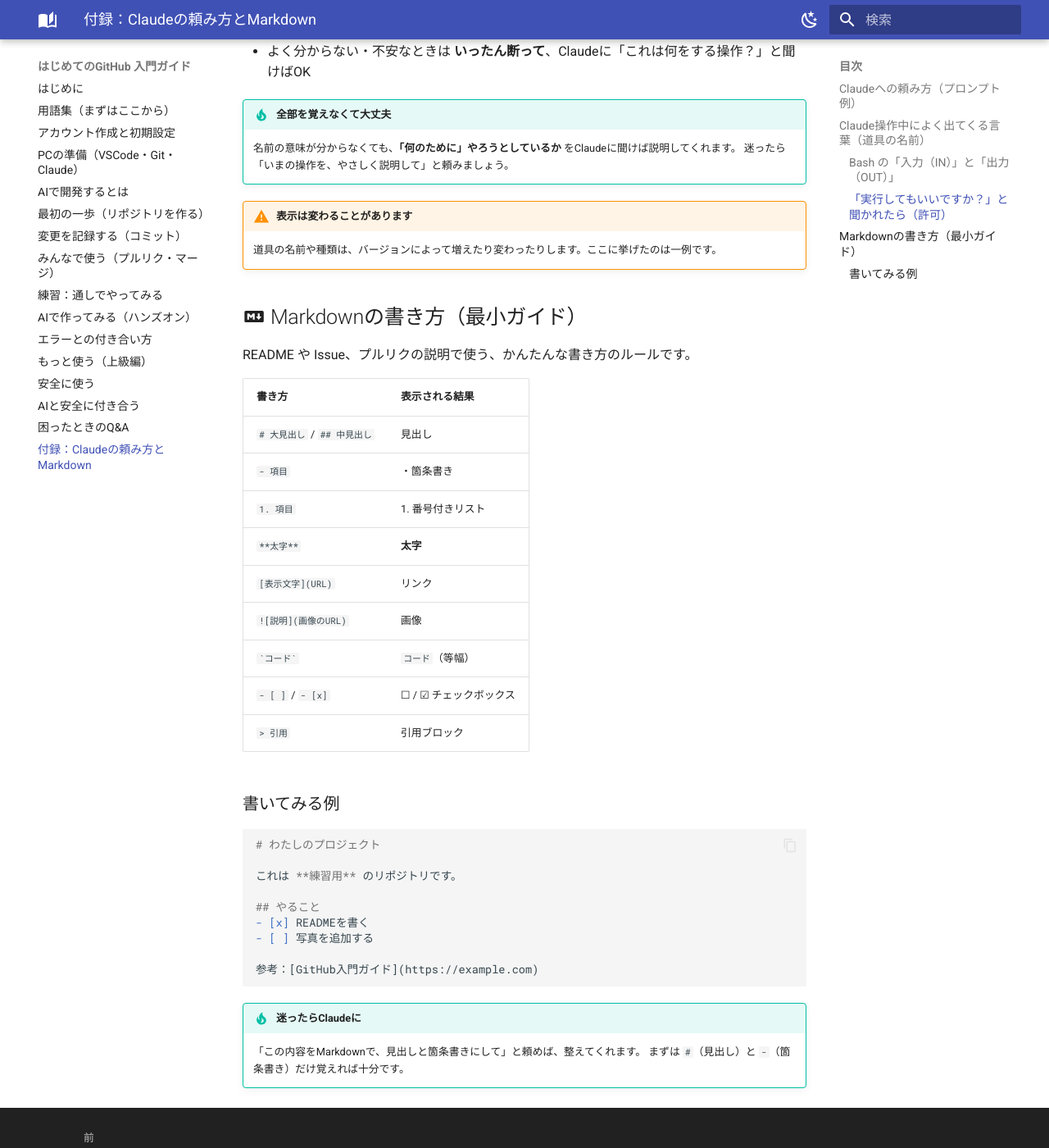
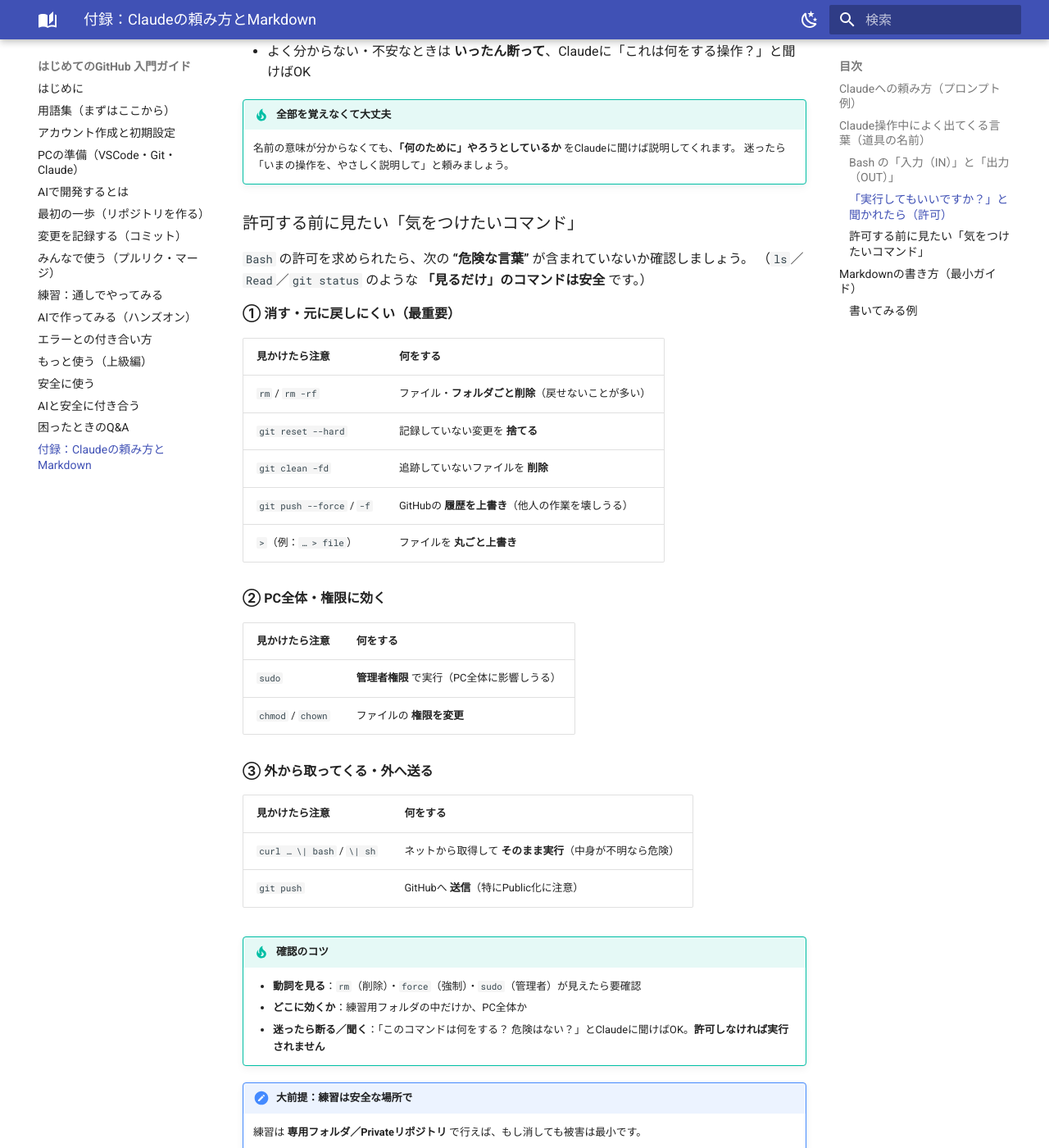
Before and after one commit to sup-kajiwara/github-guide, an MkDocs documentation site: the page built from docs/appendix.md, in a window 1280 px wide and 1400 px high, scrolled down 2710 px. Shown: the whole window at 82% size. Built offline with MkDocs 1.6.1 and Material for MkDocs 9.7.7, drawn with Linux system fonts in a browser that asks for light colours.

Commit message:
付録: 「気をつけたいBashコマンド」を許可セクションに追加
削除/上書き・権限(sudo)・外部送信のコマンドを分類し、確認のコツと安全な場所での練習を明記

Co-Authored-By: Claude Opus 4.8 (1M context) <noreply@anthropic.com>

```diff
--- a/docs/appendix.md
+++ b/docs/appendix.md
@@ -76,6 +76,43 @@ Claudeは、ファイルを変えたりコマンドを実行する前に、**「
     名前の意味が分からなくても、**「何のために」やろうとしているか** をClaudeに聞けば説明してくれます。
     迷ったら「いまの操作を、やさしく説明して」と頼みましょう。
 
+### 許可する前に見たい「気をつけたいコマンド」
+
+`Bash` の許可を求められたら、次の **“危険な言葉”** が含まれていないか確認しましょう。
+（`ls`／`Read`／`git status` のような **「見るだけ」のコマンドは安全** です。）
+
+**① 消す・元に戻しにくい（最重要）**
+
+| 見かけたら注意 | 何をする |
+|---|---|
+| `rm` / `rm -rf` | ファイル・**フォルダごと削除**（戻せないことが多い） |
+| `git reset --hard` | 記録していない変更を **捨てる** |
+| `git clean -fd` | 追跡していないファイルを **削除** |
+| `git push --force` / `-f` | GitHubの **履歴を上書き**（他人の作業を壊しうる） |
+| `>`（例：`… > file`） | ファイルを **丸ごと上書き** |
+
+**② PC全体・権限に効く**
+
+| 見かけたら注意 | 何をする |
+|---|---|
+| `sudo` | **管理者権限** で実行（PC全体に影響しうる） |
+| `chmod` / `chown` | ファイルの **権限を変更** |
+
+**③ 外から取ってくる・外へ送る**
+
+| 見かけたら注意 | 何をする |
+|---|---|
+| `curl … \| bash` / `\| sh` | ネットから取得して **そのまま実行**（中身が不明なら危険） |
+| `git push` | GitHubへ **送信**（特にPublic化に注意） |
+
+!!! tip "確認のコツ"
+    - **動詞を見る**：`rm`（削除）・`force`（強制）・`sudo`（管理者）が見えたら要確認
+    - **どこに効くか**：練習用フォルダの中だけか、PC全体か
+    - **迷ったら断る／聞く**：「このコマンドは何をする？ 危険はない？」とClaudeに聞けばOK。**許可しなければ実行されません**
+
+!!! note "大前提：練習は安全な場所で"
+    練習は **専用フォルダ／Privateリポジトリ** で行えば、もし消しても被害は最小です。
+
 !!! warning "表示は変わることがあります"
     道具の名前や種類は、バージョンによって増えたり変わったりします。ここに挙げたのは一例です。
 
```
